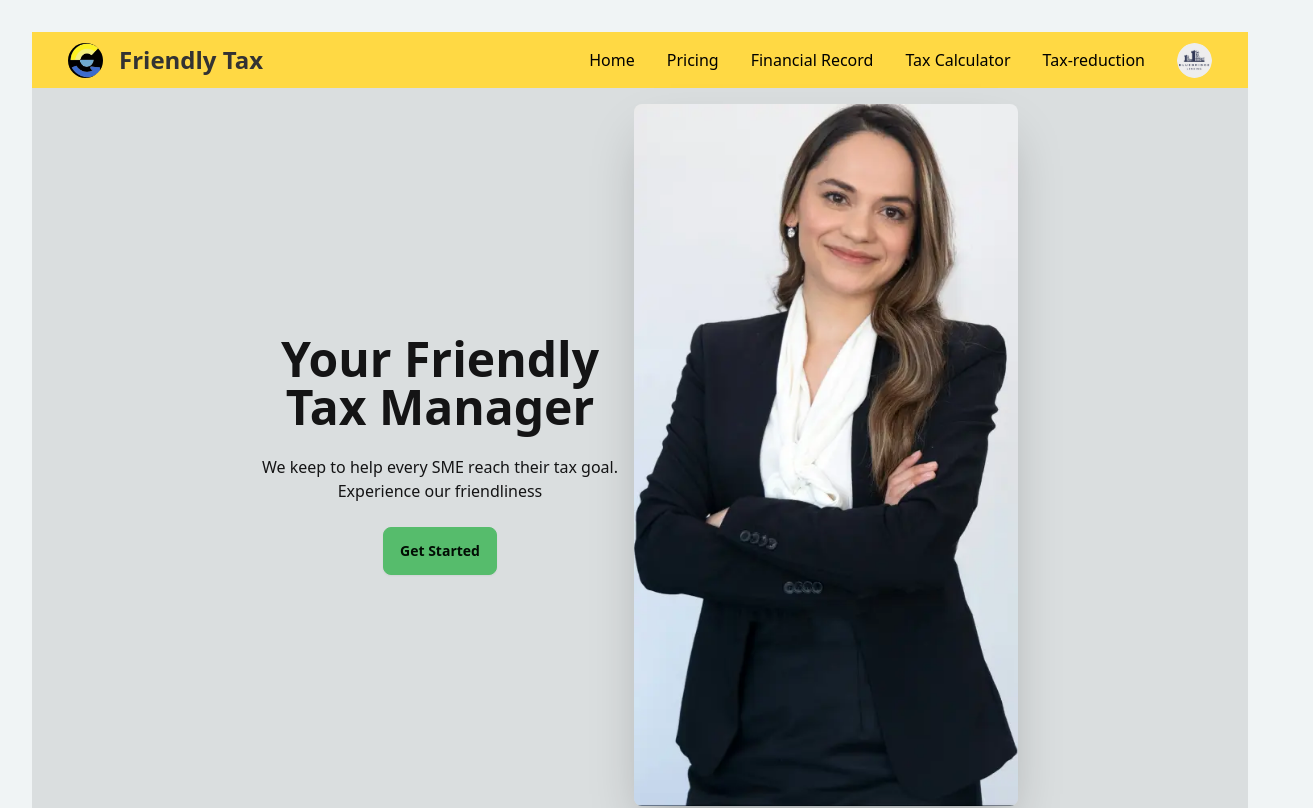
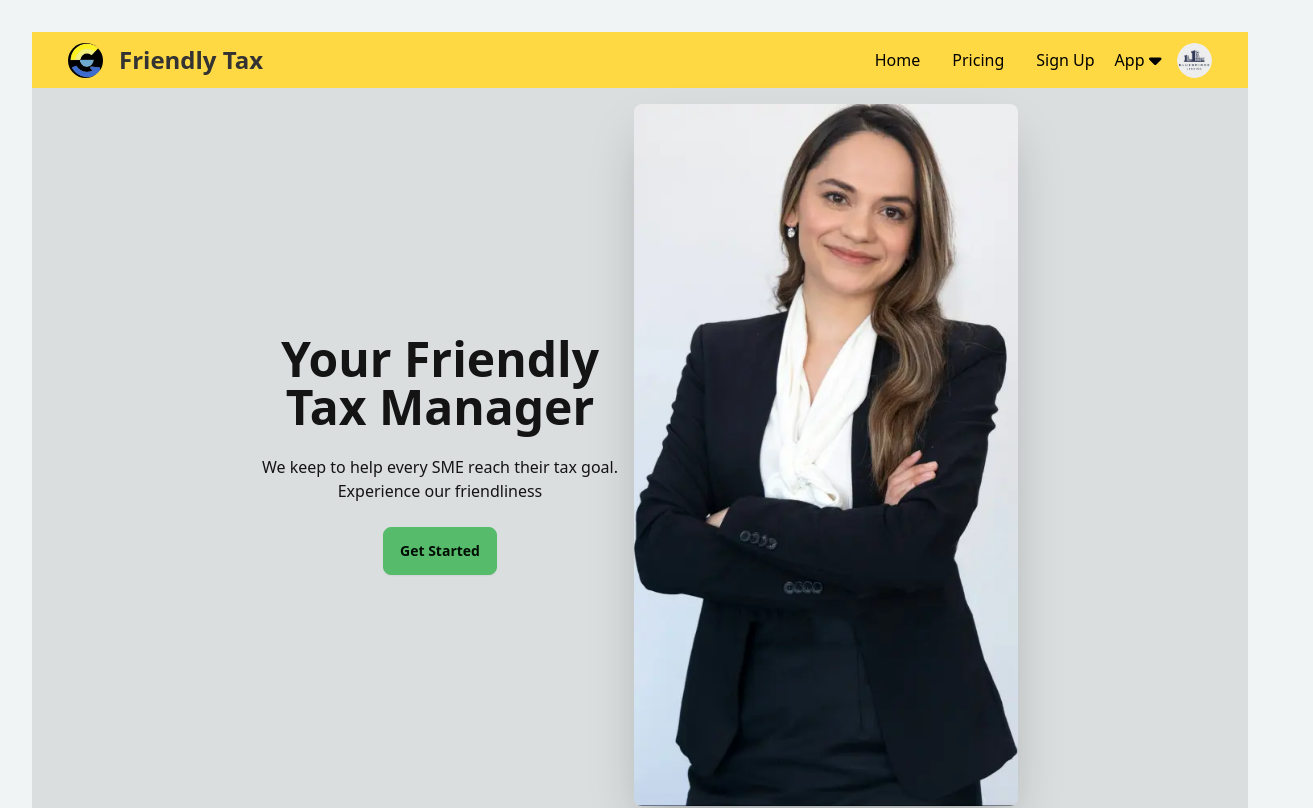
Before and after one commit to ThanabodeeSaepui/friendly-tax-site, a React (Vite) app in the folder packages/web/: page / in a window 1280 px wide. Shown: the top 808 px of the page, 1313 px wide, since content can reach past the window. Built offline with nearby package versions, Linux system fonts and the light colour scheme; no server answers; what aws-amplify would draw is missing.

Commit message:
update nav bar

```diff
--- a/packages/web/src/App.jsx
+++ b/packages/web/src/App.jsx
@@ -13,57 +13,14 @@ import TaxReduction from "./pages/App/TaxReduction";
 
 import "./App.css";
 
-// const items = [
-//   {
-//     key: 0,
-//     label: "Home",
-//   },
-//   {
-//     key: 1,
-//     label: "Pricing",
-//   },
-//   {
-//     key: 2,
-//     label: "App",
-//   },
-//   {
-//     key: 2,
-//     label: "Register",
-//   },
-//   {
-//     key: 3,
-//     label: "Login",
-//   },
-// ];
-
 function App() {
   return (
     <>
       <Navbar />
-      {/* <Layout> */}
-      {/* <Header
-        style={{
-          display: 'flex',
-          alignItems: 'center',
-        }}
-      >
-        <div className="demo-logo" />
-        <Menu
-          theme="dark"
-          mode="horizontal"
-          defaultSelectedKeys={['2']}
-          items={items}
-          style={{
-            flex: 1,
-            minWidth: 0,
-          }}
-        />
-      </Header> */}
-      {/* </Layout> */}
       <Routes>
         <Route path="/" element={<Home />} />
         <Route path="pricing" element={<Pricing />} />
-        {/* <Route path="register" element={<SignUp />} /> */}
+        <Route path="register" element={<SignUp />} />
         {/* <Route path="login" element={<SignIn />} /> */}
         <Route path="app/profile" element={<CompanyProfile />} />
         <Route path="app/financial-record" element={<FinancialRecord />} />
--- a/packages/web/src/components/Navbar.jsx
+++ b/packages/web/src/components/Navbar.jsx
@@ -1,6 +1,8 @@
 import React, { useState } from 'react';
 import ftLogo from '../assets/friendlytax_logo.webp'
 import CompanyIcon from "../assets/bluebridge_icon.png"
+import { FontAwesomeIcon } from '@fortawesome/react-fontawesome'
+import { faCalculator, faDatabase, faCaretDown, faAnglesDown } from "@fortawesome/free-solid-svg-icons";
 
 const Navbar = () => {
   // State to manage the navbar's visibility
@@ -15,11 +17,7 @@ const Navbar = () => {
   const navItems = [
     { id: 1, text: 'Home', url:"/"},
     { id: 2, text: 'Pricing', url:"/pricing"},
-    { id: 3, text: 'Financial Record', url:"/app/financial-record"},
-    { id: 4, text: 'Tax Calculator', url:"/app/tax-calculator"},
-    { id: 5, text: 'Tax-reduction', url:"/app/tax-reduction"},
-    // { id: 3, text: 'Register', url:"/register"},
-    // { id: 4, text: 'Login', url:"/login" },
+    { id: 3, text: 'Sign Up', url:"/register"},
   ];
 
   return (
@@ -47,6 +45,32 @@ const Navbar = () => {
 
         ))}
 
+        <div className="dropdown dropdown-hover">
+          <div className='flex flex-row items-center'>
+            <div tabIndex={0} role="button" className="m-1 text-black">App</div>
+            <FontAwesomeIcon icon={faCaretDown} size='lg' color='black'/>
+          </div>
+          <ul tabIndex={0} className="z-[1] dropdown-content menu p-2 bg-white rounded-box w-52 text-black">
+            <li>
+              <div className='flex flex-row'>
+                <FontAwesomeIcon icon={faDatabase} size='lg' color='black'/>
+                <a href='/app/financial-record'>Financial Record</a>
+              </div>
+            </li>
+            <li>
+              <div className='flex flex-row'>
+                <FontAwesomeIcon icon={faCalculator} size='lg' color='black'/>
+                <a href='/app/tax-calculator'>Tax Calculator</a>
+              </div>
+            </li>
+            <li>
+              <div className='flex flex-row'>
+                <FontAwesomeIcon icon={faAnglesDown} size='lg' color='black'/>
+                <a href='/app/tax-reduction'>Tax-reduction</a>
+              </div>
+            </li>
+          </ul>
+        </div>
         <img className="object-fit ml-4 mr-5" src={CompanyIcon} onClick={()=> window.open("http://localhost:5173/app/profile")}  style={{borderRadius:"50%", height:35, width:35}} />
         </div>
     </nav>
```
